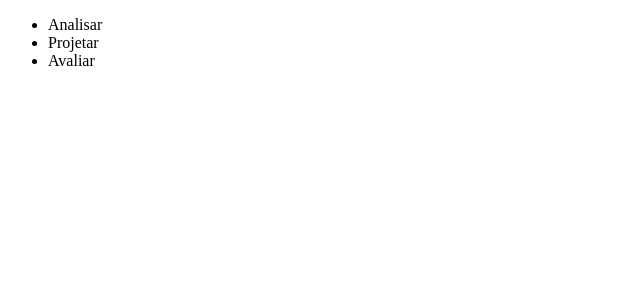
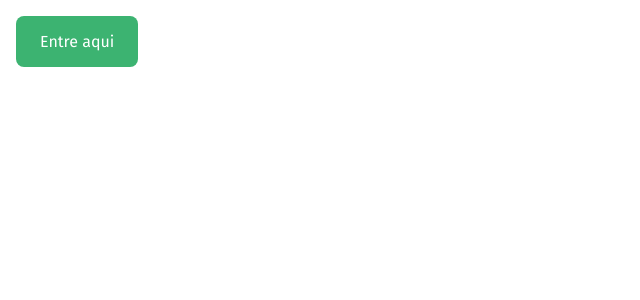
Before and after one commit to JoseMatheus29/Orbis, a React (Vite) app: page / in a window 1280 px wide. Shown: the top 300 px of the page, without its empty margins (0-640 px from the left). Built offline with nearby package versions, Linux system fonts and the light colour scheme; data requests are answered from the project's data file.

Commit message:
Ambiente: Pronto para desenvolvimento

```diff
--- a/index.html
+++ b/index.html
@@ -1,10 +1,14 @@
 <!DOCTYPE html>
-<html lang="en">
+<html lang="pt-br">
   <head>
     <meta charset="UTF-8" />
-    <link rel="icon" type="image/svg+xml" href="/vite.svg" />
     <meta name="viewport" content="width=device-width, initial-scale=1.0" />
-    <title>Vite + React + TS</title>
+    <title>Orbis</title>
+
+    <link rel="preconnect" href="https://fonts.googleapis.com">
+    <link rel="preconnect" href="https://fonts.gstatic.com" crossorigin>
+    <link href="https://fonts.googleapis.com/css2?family=Fira+Sans:wght@300;400;500;600&display=swap" rel="stylesheet">
+
   </head>
   <body>
     <div id="root"></div>
--- a/package.json
+++ b/package.json
@@ -13,15 +13,16 @@
   "dependencies": {
     "axios": "^1.4.0",
     "json-server": "^0.17.3",
+    "primereact": "^9.3.1",
     "react": "^18.2.0",
     "react-dom": "^18.2.0",
     "react-router-dom": "^6.11.0",
     "styled-components": "^5.3.10"
   },
   "devDependencies": {
-    "@types/react-router-dom": "^5.3.3",
     "@types/react": "^18.0.28",
     "@types/react-dom": "^18.0.11",
+    "@types/react-router-dom": "^5.3.3",
     "@types/styled-components": "^5.1.26",
     "@typescript-eslint/eslint-plugin": "^5.57.1",
     "@typescript-eslint/parser": "^5.57.1",
--- a/src/App.tsx
+++ b/src/App.tsx
@@ -1,31 +1,17 @@
-import { useEffect, useState } from "react";
-import { api } from "./services/api";
+import RouteElement from "./routes";
+import { GlobalStyle } from "./styles/global";
+//theme
+//import "primereact/resources/themes/lara-light-indigo/theme.css";
+//core
+//import "primereact/resources/primereact.min.css";
 
-interface IStages {
-  id: number;
-  name: string;
-  description: string;
-}
 
 function App() {
-  const [ stages, setStages ] = useState<IStages[]>([]);
-
-  useEffect(() => {
-    let url = '/stages'
-
-    api(url)
-      .then((response) => setStages(response.data))
-  }, [])
-
-  console.log(stages)
 
   return (
     <>
-      <ul>
-          {
-            stages.map((stage) => <li>{stage.name}</li>)
-          }
-      </ul>
+      <GlobalStyle/>
+      <RouteElement/>
     </>
   )
 }
--- /dev/null
+++ b/src/components/Button/index.tsx
@@ -0,0 +1,11 @@
+import { ButtonStyle } from "./styles";
+import { IButton } from "./types";
+
+
+const Button = ({ name }: IButton) => {
+    return(
+        <ButtonStyle>{ name }</ButtonStyle>
+    )
+}
+
+export default Button;
--- /dev/null
+++ b/src/components/Button/styles.ts
@@ -0,0 +1,18 @@
+import styled from 'styled-components';
+
+export const ButtonStyle = styled.button`
+    position: relative;
+    background-color: mediumseagreen;
+    border-radius: 8px;
+    padding: 16px 24px;
+    font-size: 1rem;
+    font-family: 'Fira Sans', sans-serif;
+    color: #ffffff;
+    cursor: pointer;
+    border: none;
+    transition: .2s;
+
+    &:hover {
+        background-color: rgba(0,0,0,0.5);
+    }
+`
--- /dev/null
+++ b/src/components/Button/types.ts
@@ -0,0 +1,3 @@
+export interface IButton {
+    name: string;
+}
--- /dev/null
+++ b/src/pages/Home/index.tsx
@@ -0,0 +1,9 @@
+import Button from "../../components/Button";
+
+const Home = () => {
+    return(
+        <Button name="Entre aqui"/>
+    )
+}
+
+export default Home;
--- /dev/null
+++ b/src/routes.tsx
@@ -0,0 +1,16 @@
+import  { BrowserRouter, Routes, Route} from 'react-router-dom'
+
+import Home from './pages/Home'
+
+const RouteElement = () => {
+
+    return (
+        <BrowserRouter>
+            <Routes>
+                <Route element={ <Home/> } path="/"/>
+            </Routes>
+        </BrowserRouter>
+    )
+}
+
+export default RouteElement;
--- /dev/null
+++ b/src/styles/global.ts
@@ -0,0 +1,26 @@
+import { createGlobalStyle } from 'styled-components'
+
+export const GlobalStyle = createGlobalStyle`
+    :root {
+        --bg-body: #141318;
+        --background: #222428;
+        --bg-secundary: #2C2C30;
+        --blue-color: #478CF8;
+        --font-color: #fff;
+        --font-gray: #6F7175;
+    }
+
+    html {
+        font-size: 16px;
+    }
+
+    body{
+        box-sizing: border-box;
+        padding: 16px;
+    }
+
+    * {
+        margin: 0;
+        padding: 0;
+    }
+`
```
Also changed, not shown: src/hooks/useTools.tsx (added), 1 other file (tests, documents, lock files or other folders).
